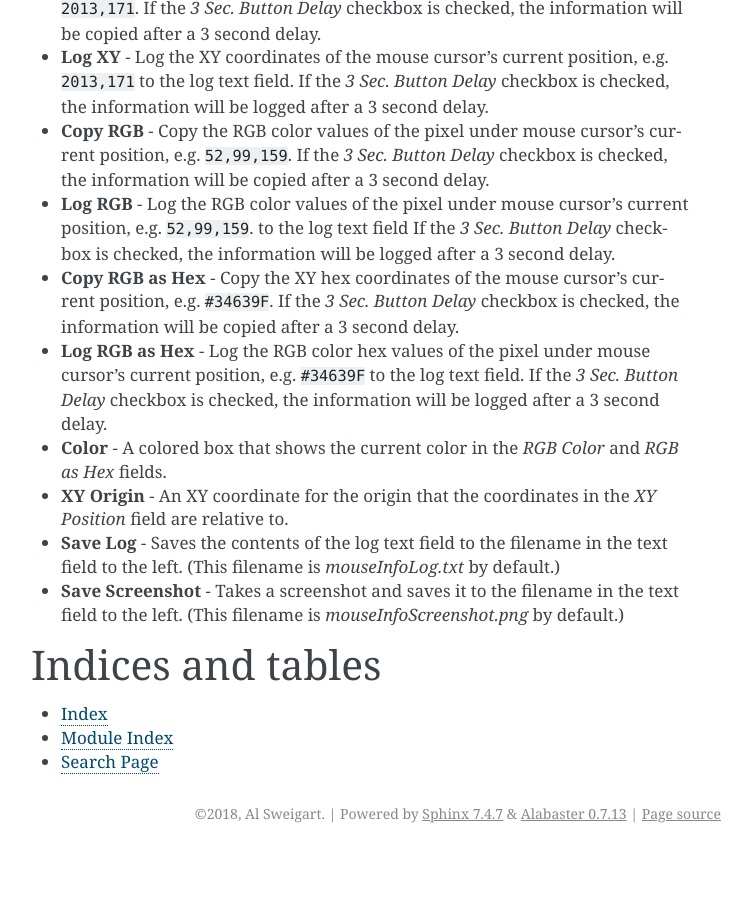
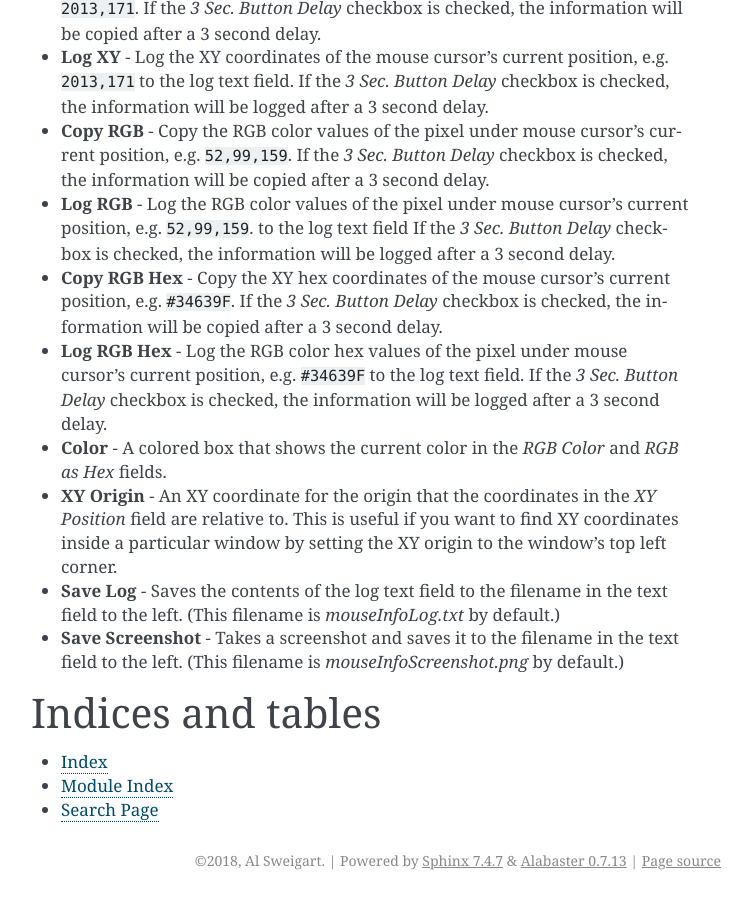
Before and after one commit to asweigart/mouseinfo, a Sphinx documentation site: the page built from docs/index.rst, in a window 1280 px wide and 900 px high, scrolled down 3266 px. Shown: the whole window, without its empty margins (389-1141 px from the left). Built offline with Sphinx 7.4.7, drawn with Linux system fonts in a browser that asks for light colours; before the commit the page ends 4119 px from its top, so only the background shows below that.

Commit message:
Adding documentation.

```diff
--- a/docs/index.rst
+++ b/docs/index.rst
@@ -96,13 +96,13 @@ Buttons
 
 * **Log RGB** - Log the RGB color values of the pixel under mouse cursor's current position, e.g. ``52,99,159``. to the log text field If the *3 Sec. Button Delay* checkbox is checked, the information will be logged after a 3 second delay.
 
-* **Copy RGB as Hex** - Copy the XY hex coordinates of the mouse cursor's current position, e.g. ``#34639F``. If the *3 Sec. Button Delay* checkbox is checked, the information will be copied after a 3 second delay.
+* **Copy RGB Hex** - Copy the XY hex coordinates of the mouse cursor's current position, e.g. ``#34639F``. If the *3 Sec. Button Delay* checkbox is checked, the information will be copied after a 3 second delay.
 
-* **Log RGB as Hex** - Log the RGB color hex values of the pixel under mouse cursor's current position, e.g. ``#34639F`` to the log text field. If the *3 Sec. Button Delay* checkbox is checked, the information will be logged after a 3 second delay.
+* **Log RGB Hex** - Log the RGB color hex values of the pixel under mouse cursor's current position, e.g. ``#34639F`` to the log text field. If the *3 Sec. Button Delay* checkbox is checked, the information will be logged after a 3 second delay.
 
 * **Color** - A colored box that shows the current color in the *RGB Color* and *RGB as Hex* fields.
 
-* **XY Origin** - An XY coordinate for the origin that the coordinates in the *XY Position* field are relative to.
+* **XY Origin** - An XY coordinate for the origin that the coordinates in the *XY Position* field are relative to. This is useful if you want to find XY coordinates inside a particular window by setting the XY origin to the window's top left corner.
 
 * **Save Log** - Saves the contents of the log text field to the filename in the text field to the left. (This filename is *mouseInfoLog.txt* by default.)
 
```
